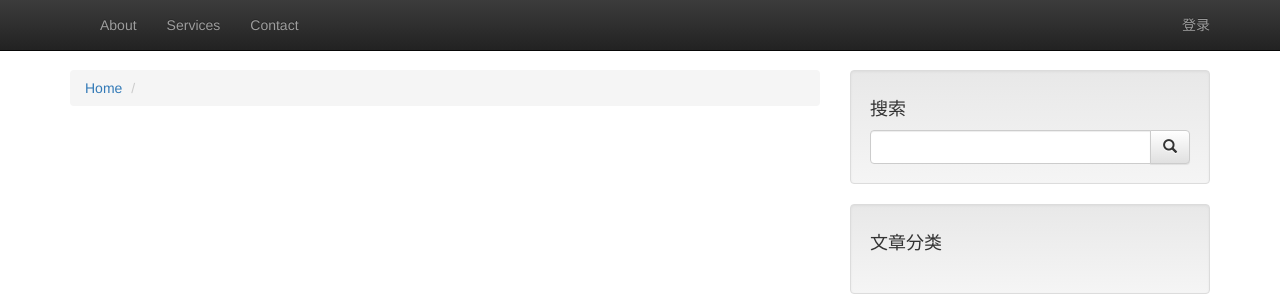
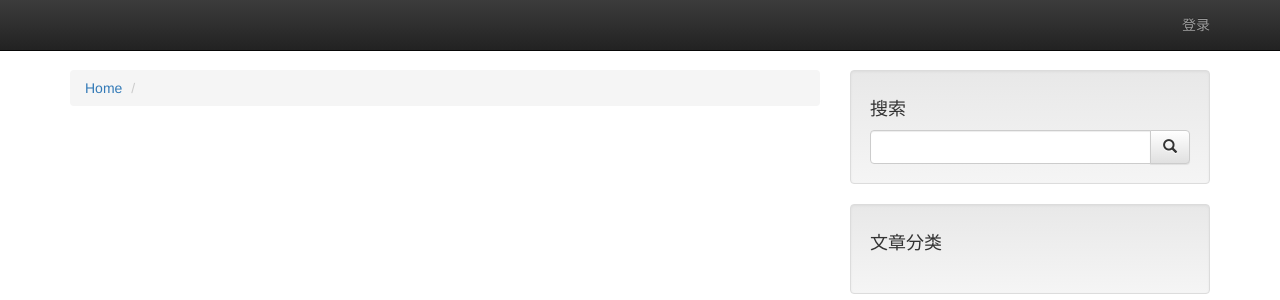
Before and after one commit to wushuyi/myflask, a Python web app: template templates/blog/tag.html in a window 1280 px wide. Shown: the top 300 px of the page. Run offline with Jinja, Linux system fonts and the light colour scheme; the template is opened without the code that fills it, so the values that code supplies are empty; some libraries are stand-ins or nearby versions.

Commit message:
Promoting progress

```diff
--- a/templates/blog/base.html
+++ b/templates/blog/base.html
@@ -52,15 +52,15 @@
                 <!-- Collect the nav links, forms, and other content for toggling -->
                 <div class="collapse navbar-collapse" id="bs-example-navbar-collapse-1">
                     <ul class="nav navbar-nav">
-                        <li>
-                            <a href="#">About</a>
-                        </li>
-                        <li>
-                            <a href="#">Services</a>
-                        </li>
-                        <li>
-                            <a href="#">Contact</a>
-                        </li>
+{#                        <li>#}
+{#                            <a href="#">About</a>#}
+{#                        </li>#}
+{#                        <li>#}
+{#                            <a href="#">Services</a>#}
+{#                        </li>#}
+{#                        <li>#}
+{#                            <a href="#">Contact</a>#}
+{#                        </li>#}
                     </ul>
                     <ul class="nav navbar-nav navbar-right">
 
```
